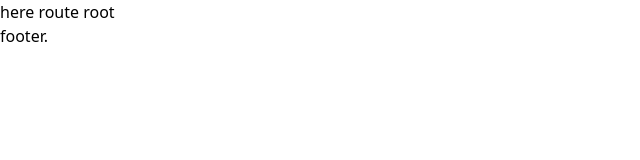
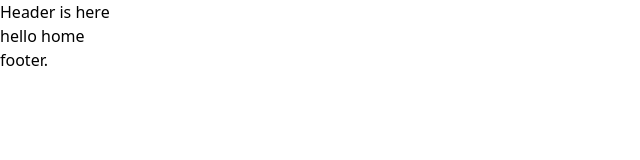
Before and after one commit to sabbir-hossen66/e-commerce-admin, a React (Vite) app: page / in a window 1280 px wide. Shown: the top 160 px of the page, without its empty margins (0-640 px from the left). Built offline with nearby package versions, Linux system fonts and the light colour scheme.

Commit message:
add route

```diff
--- a/src/Layout/Root.tsx
+++ b/src/Layout/Root.tsx
@@ -1,4 +1,5 @@
 import { Outlet } from 'react-router-dom';
+
 
 
 
@@ -6,7 +7,7 @@ const Root = () => {
 
   return (
     <div className="">
-      here route root
+     <div>Header is here</div>
     <Outlet></Outlet>
     <p>footer.</p>
     </div>
--- /dev/null
+++ b/src/Page/Home.tsx
@@ -0,0 +1,7 @@
+export const Home=()=>{
+  return(
+    <div>
+      <h2>hello home</h2>
+    </div>
+  )
+}
--- a/src/Routes/Routes.tsx
+++ b/src/Routes/Routes.tsx
@@ -3,6 +3,7 @@ import {
 } from "react-router-dom";
 
 import Root from "../Layout/Root";
+import { Home } from "../Page/Home";
 
 
 
@@ -14,8 +15,8 @@ export const router = createBrowserRouter([
     errorElement: <div>error is here</div>,
     children: [
       {
-        path: "/home",
-        element:<div>home page</div>,
+        path: "/",
+        element:<Home/>,
       },
       {
         path: "/about",
```
Also changed, not shown: 1 other file (tests, documents, lock files or other folders).
